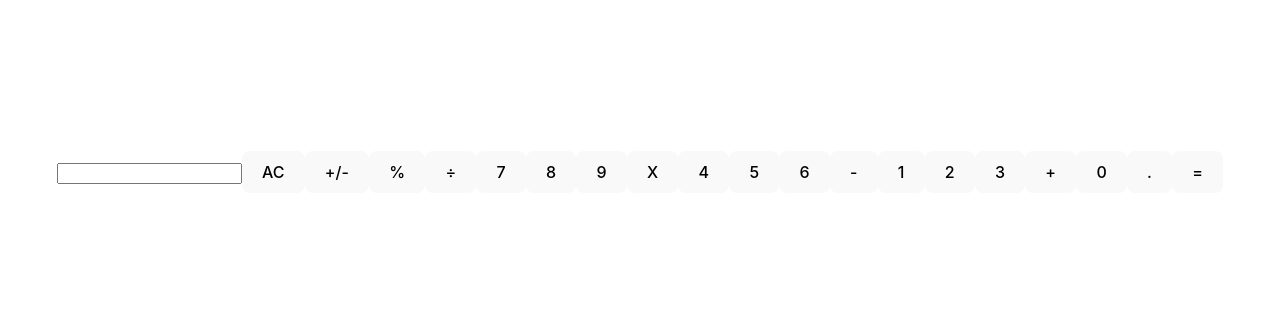
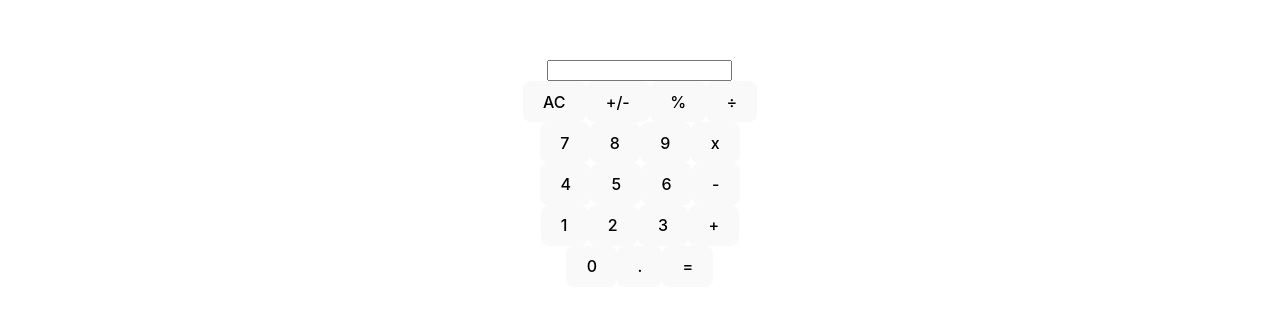
Before and after one commit to vsots/calculator, a React (Vite) app: page / in a window 1280 px wide. Shown: the part 228-538 px from the top of the page. Built offline with nearby package versions, Linux system fonts and the light colour scheme.

Commit message:
feat(calculator): Creates column and rows

```diff
--- a/src/App.css
+++ b/src/App.css
@@ -4,3 +4,10 @@
   padding: 2rem;
   text-align: center;
 }
+
+.column {
+  display: flex;
+  flex-direction: column;
+  flex-basis: 100%;
+  flex: 1;
+}
--- a/src/App.tsx
+++ b/src/App.tsx
@@ -2,33 +2,25 @@ import "./App.css";
 
 function App() {
   const buttons = [
-    "AC",
-    "+/-",
-    "%",
-    "÷",
-    "7",
-    "8",
-    "9",
-    "X",
-    "4",
-    "5",
-    "6",
-    "-",
-    "1",
-    "2",
-    "3",
-    "+",
-    "0",
-    ".",
-    "=",
+    ["AC", "+/-", "%", "÷"],
+    ["7", "8", "9", "x"],
+    ["4", "5", "6", "-"],
+    ["1", "2", "3", "+"],
+    ["0", ".", "="],
   ];
 
   return (
     <>
       <input type="text" />
-      {buttons.map((button) => (
-        <button key={button}>{button}</button>
-      ))}
+      <div className="column">
+        {buttons.map((row) => (
+          <div>
+            {row.map((button) => (
+              <button key={button}>{button}</button>
+            ))}
+          </div>
+        ))}
+      </div>
     </>
   );
 }
```
